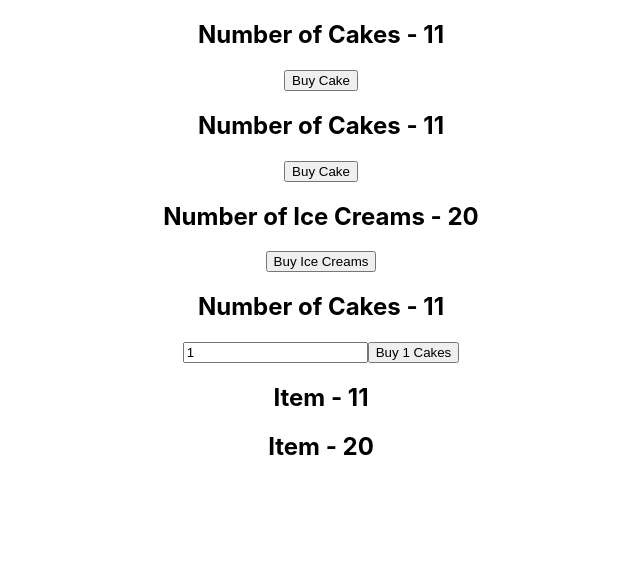
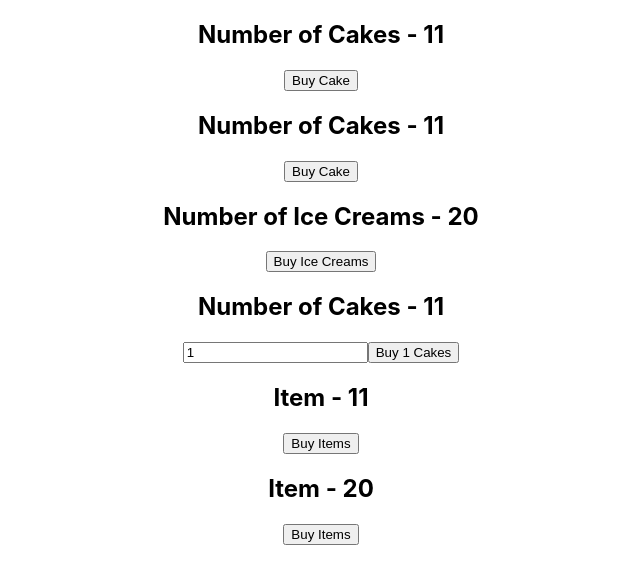
Before and after one commit to azamatyudaev/redux, a React (Create React App) app: page / in a window 1280 px wide. Shown: the top 584 px of the page, without its empty margins (319-959 px from the left). Built offline with nearby package versions, Linux system fonts and the light colour scheme.

Commit message:
mapDispatchToProps

```diff
--- a/src/App.js
+++ b/src/App.js
@@ -13,7 +13,7 @@ function App() {
       <IceCreamContainer />
       <NewCakeContainer />
       <ItemContainer cake />
-      <ItemContainer iceCream />
+      <ItemContainer />
     </div>
   );
 }
--- a/src/components/ItemContainer.js
+++ b/src/components/ItemContainer.js
@@ -1,10 +1,12 @@
 import React from "react";
 import { connect } from "react-redux";
+import { buyCake, buyIceCream } from "../redux";
 
 const ItemContainer = (props) => {
   return (
     <div>
       <h2>Item - {props.item}</h2>
+      <button onClick={props.buyItem}>Buy Items</button>
     </div>
   );
 };
@@ -19,6 +21,17 @@ const mapStateToProps = (state, ownProps) => {
   }
 };
 
+const mapDispatchToProps = (dispatch, ownProps) => {
+  const dispatchFunction = ownProps.cake
+    ? () => dispatch(buyCake())
+    : () => dispatch(buyIceCream())
+
+  return {
+    buyItem: dispatchFunction
+  }
+}
+
 export default connect(
-  mapStateToProps
+  mapStateToProps,
+  mapDispatchToProps
 )(ItemContainer);
```
